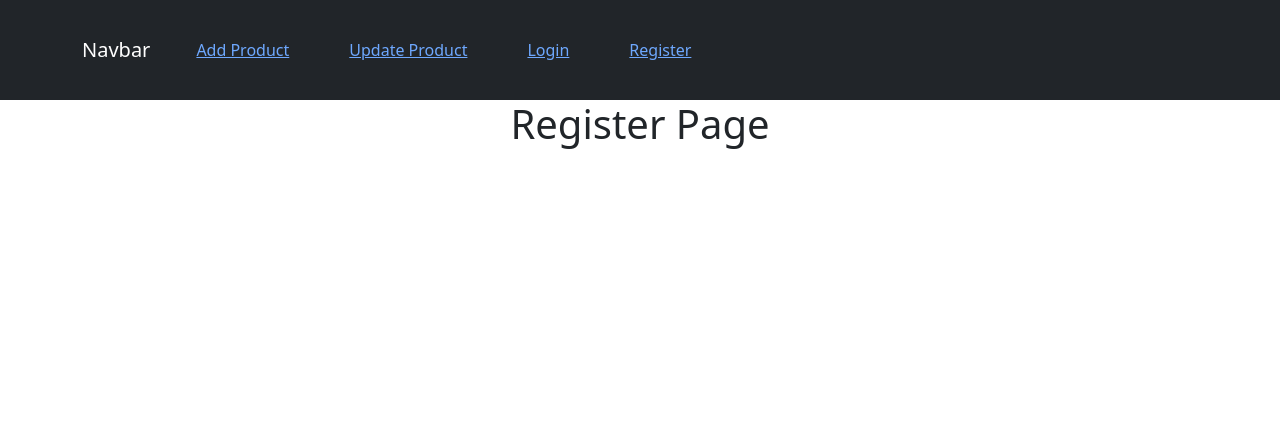
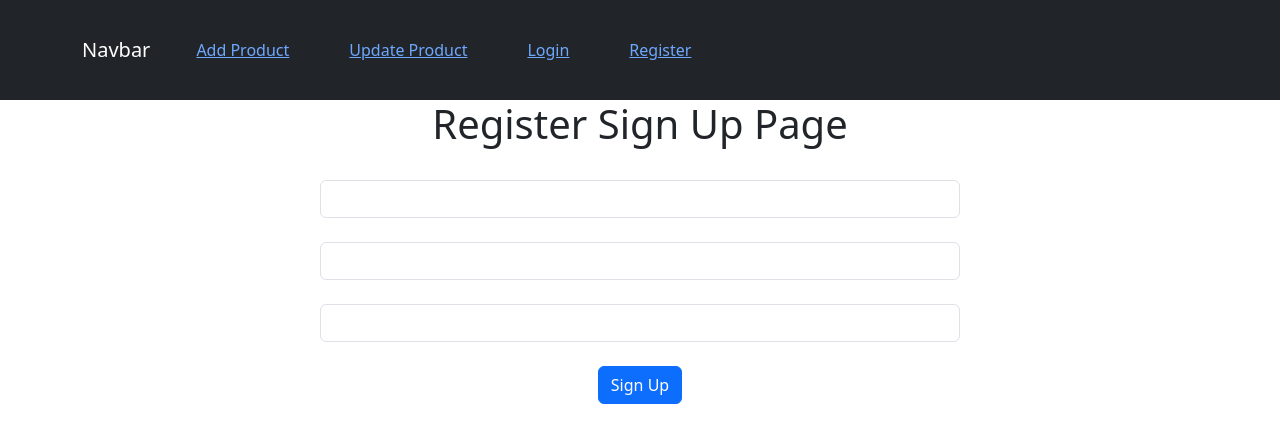
Before and after one commit to sumitsinghrajput56/react_ecom, a React (Create React App) app: page /register in a window 1280 px wide. Shown: the top 442 px of the page. Built offline with nearby package versions, Linux system fonts and the light colour scheme.

Commit message:
api integration in sign up page data save in database

```diff
--- a/src/App.js
+++ b/src/App.js
@@ -14,8 +14,8 @@ function App() {
         <Header />
         <Routes>
           <Route path="/login" element={<Login />} />
-          <Route path="/add-product" element={<AddProduct />} />
-          <Route path="/update-product" element={<UpdateProduct />} />
+          <Route path="/add" element={<AddProduct />} />
+          <Route path="/update" element={<UpdateProduct />} />
           <Route path="/register" element={<Register />} />
         </Routes>
       </BrowserRouter>
--- a/src/Register.js
+++ b/src/Register.js
@@ -1,9 +1,62 @@
-function Register()
-{
-    return(
-        <div>
-            <h1>Register Page</h1>
-        </div>
-    )
+import { useState } from "react";
+import {useNavigate } from "react-router-dom";
+
+function Register() {
+  let [name, setName] = useState("");
+  let [email, setEmail] = useState("");
+  let [password, setPassword] = useState("");
+const navigate = useNavigate();
+
+
+
+  async function signUp() {
+    let Items = { name, email, password };
+
+    let result = await fetch("http://127.0.0.1:8000/api/register", {
+        method:"post",
+      headers: {
+        "Content-Type": "application/json",
+        "Accept": "application/json",
+      },
+      body: JSON.stringify(Items),
+    });
+
+    result = await result.json();
+    console.log(result);
+    localStorage.setItem('user-info',JSON.stringify(result));
+
+navigate('/add');
+  }
+
+  return (
+    <div className="col-sm-6 offset-sm-3">
+      <h1>Register Sign Up Page</h1>
+      <br></br>
+      <input
+        type="text"
+        name={name}
+        className="form-control"
+        onChange={(e) => setName(e.target.value)}
+      />
+      <br></br>
+      <input
+        type="text"
+        name={email}
+        className="form-control"
+        onChange={(e) => setEmail(e.target.value)}
+      />
+      <br></br>
+      <input
+        type="text"
+        name={password}
+        className="form-control"
+        onChange={(e) => setPassword(e.target.value)}
+      />
+      <br></br>
+      <button className="btn btn-primary" onClick={signUp}>
+        Sign Up
+      </button>
+    </div>
+  );
 }
-export default Register
+export default Register;
```
